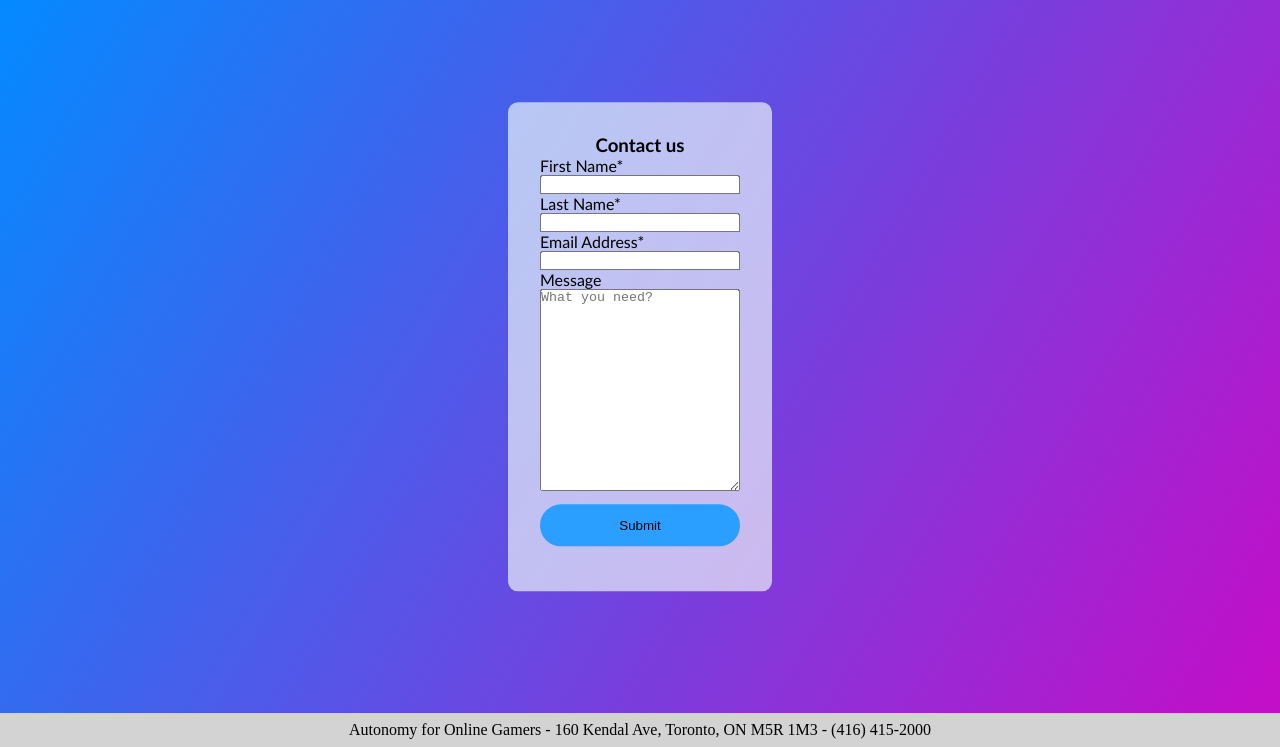
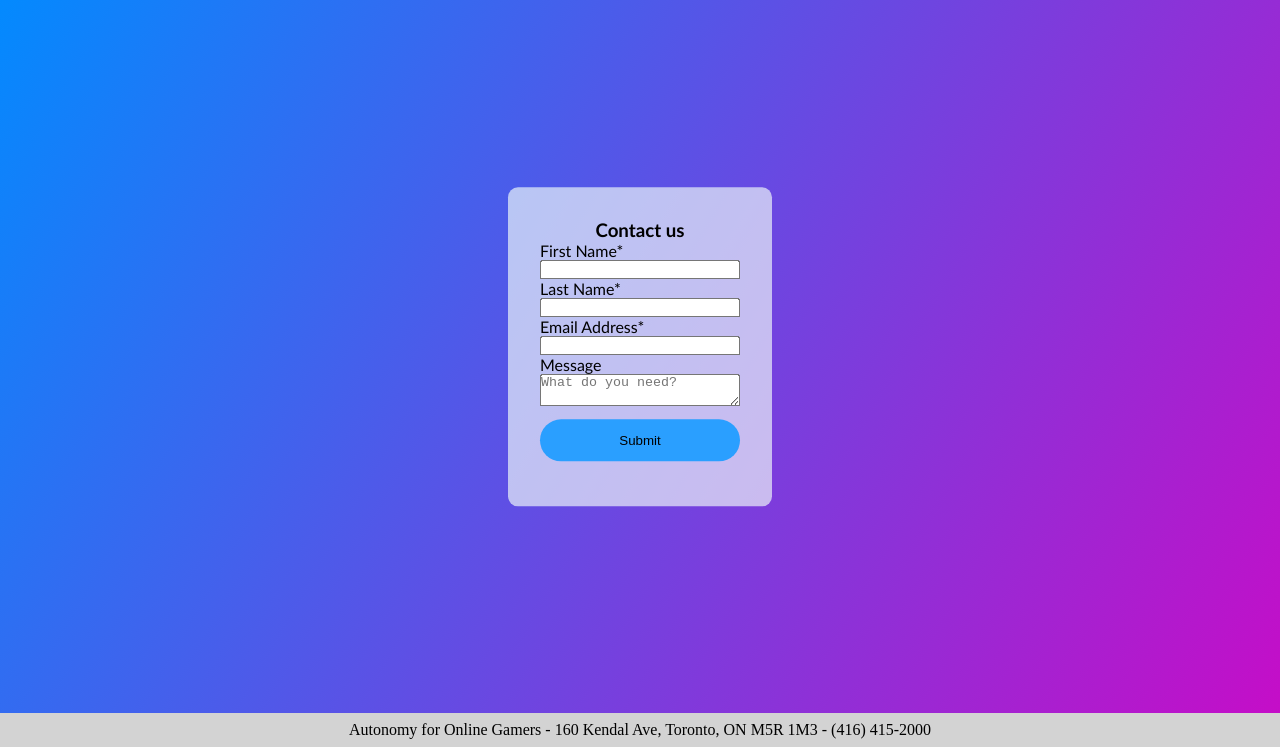
Before and after one commit to mascarenhaswanja/BCDV1006-FinalProject, a plain HTML site: page contact.html in a window 1280 px wide. Shown: the part 53-800 px from the top of the page. Drawn offline with Linux system fonts and the light colour scheme.

Commit message:
Fix form contact
Fix form contact

```diff
--- a/contact.html
+++ b/contact.html
@@ -5,8 +5,8 @@
     <meta name="viewport" content="width=device-width, initial-scale=1.0">
     <meta http-equiv="X-UA-Compatible" content="ie=edge">
     <link rel="stylesheet" href="https://cdnjs.cloudflare.com/ajax/libs/font-awesome/4.7.0/css/font-awesome.min.css">
+    <link rel="stylesheet" href="css/general.css">
     <link rel="stylesheet" href="css/contact.css">
-    <link rel="stylesheet" href="css/general.css">
     <title>Document</title>
 </head>
 <body>
@@ -32,7 +32,7 @@
             <label for="email">Email Address*</label>
             <input type="email" id="email" name="email" pattern="[\w]+@[\w]+\.[\.\w]+" required>
             <label for="subject">Message</label>
-            <textarea id="subject" name="subject" placeholder="What you need? " style="height:200px"></textarea>
+            <textarea id="subject" name="subject" placeholder="What do you need?" minlength="5" maxlength="150"></textarea>
             <input type="submit" value="Submit" class="contact-submit-button" required>
         </form>
       </div>
@@ -42,6 +42,5 @@
             <p>Autonomy for Online Gamers - 160 Kendal Ave, Toronto, ON M5R 1M3 - (416) 415-2000</p>
         </div>
     </footer>
-    <script src="js/general.js"></script>
 </body>
 </html>
```
